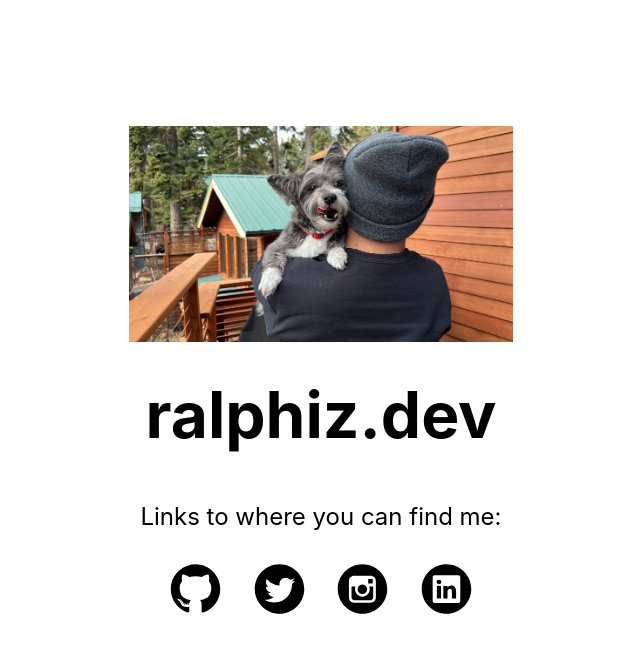
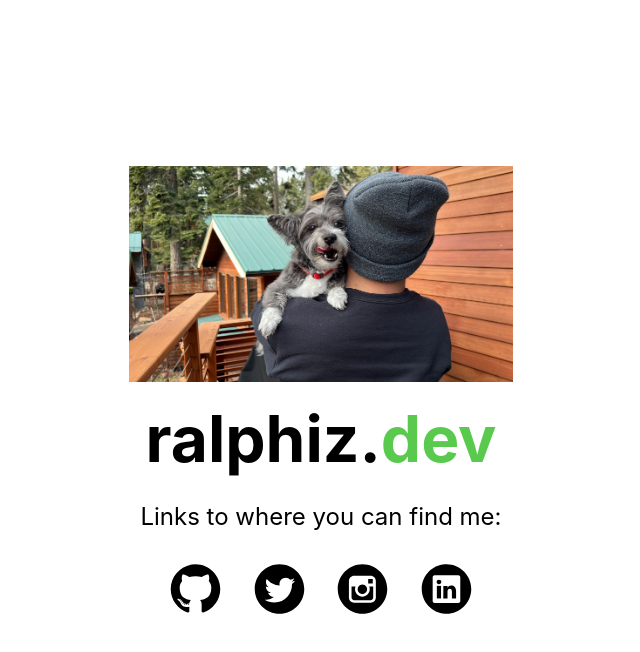
Before and after one commit to ralphiz/dev.ralphiz, a Next.js app: page / in a window 1280 px wide. Shown: the top 652 px of the page, without its empty margins (319-959 px from the left). Built offline with nearby package versions, Linux system fonts and the light colour scheme.

Commit message:
tidying up, add link to blog

```diff
--- a/pages/api/hello.js
+++ /dev/null
@@ -1,5 +0,0 @@
-// Next.js API route support: https://nextjs.org/docs/api-routes/introduction
-
-export default (req, res) => {
-  res.status(200).json({ name: 'John Doe' })
-}
--- a/pages/index.js
+++ b/pages/index.js
@@ -1,3 +1,5 @@
+"use client"
+
 import Head from "next/head";
 import styles from "../styles/Home.module.css";
 
@@ -19,9 +21,11 @@ export default function Home() {
           <img src='/lulu.jpg' alt='our doggo' className={styles.image__lulu} />
         </a>
 
-        <h1 className={styles.title}>ralphiz.dev</h1>
+        <h1 className={styles.title}>ralphiz.
+          <a className={styles.link} href="https://blog.ralphiz.dev">dev</a>
+        </h1>
 
-        <p className={styles.description}>
+        <div className={styles.description}>
           <p>Links to where you can find me:</p>
           <div>
             <ul className={styles.social}>
@@ -63,7 +67,7 @@ export default function Home() {
               </li>
             </ul>
           </div>
-        </p>
+        </div>
       </main>
     </div>
   );
--- a/styles/Home.module.css
+++ b/styles/Home.module.css
@@ -36,7 +36,7 @@
 }
 
 .title a {
-  color: #0070f3;
+  color: #59CA4E;
   text-decoration: none;
 }
 
@@ -133,5 +133,5 @@
 
 .image__lulu {
   width: 24em;
-  margin-bottom: 2em;
+  margin: 1em;
 }
```
